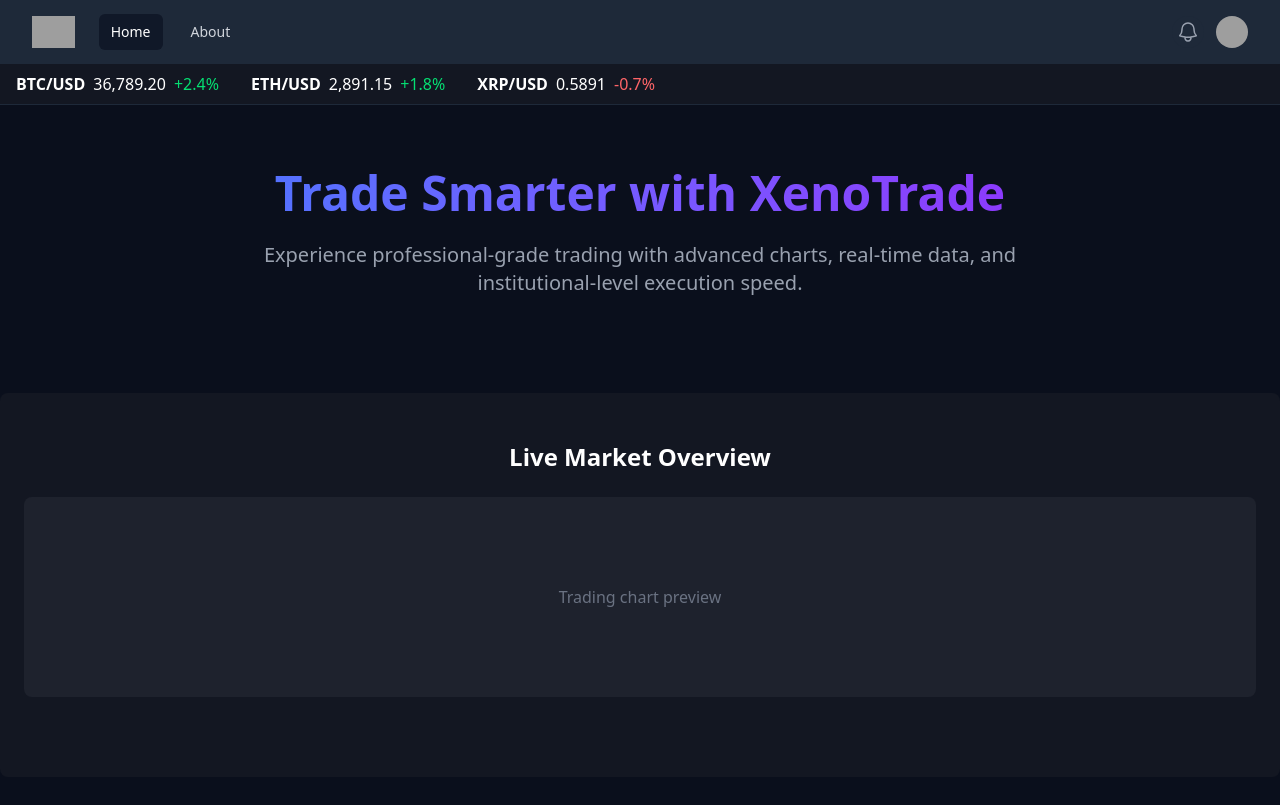
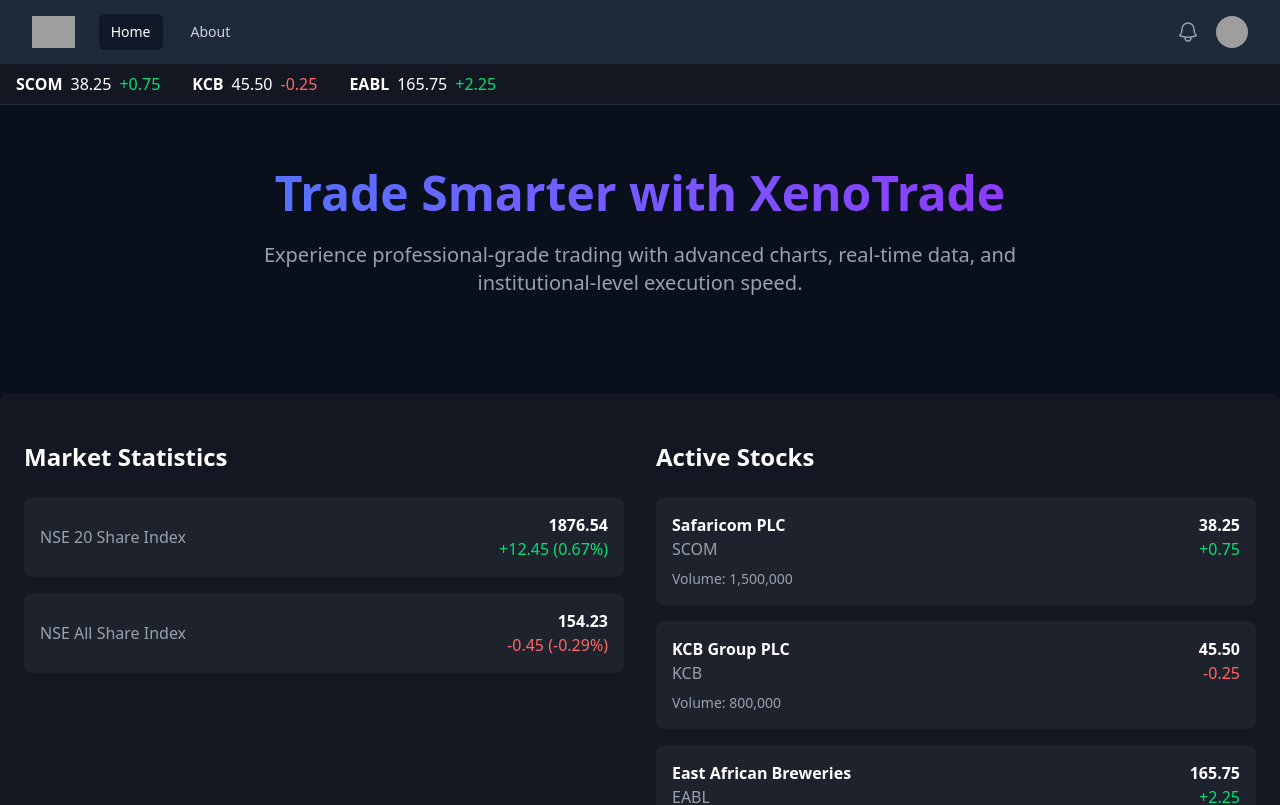
Before and after one commit to BettKev/XenoTrade, a React (Vite) app in the folder client/: page / in a window 1280 px wide. Shown: the top 805 px of the page. Built offline with nearby package versions, Linux system fonts and the light colour scheme; data requests are answered from the project's data file; grey boxes are pictures that could not be loaded.

Commit message:
Add mock server setup and integrate market stats and stock data fetching in Home page

```diff
--- a/client/package.json
+++ b/client/package.json
@@ -7,7 +7,8 @@
     "dev": "vite",
     "build": "tsc -b && vite build",
     "lint": "eslint .",
-    "preview": "vite preview"
+    "preview": "vite preview",
+    "mock-server": "json-server --watch src/mocks/db.json --port 3001"
   },
   "dependencies": {
     "@heroicons/react": "^2.2.0",
@@ -31,6 +32,7 @@
     "globals": "^15.15.0",
     "typescript": "~5.7.2",
     "typescript-eslint": "^8.24.1",
-    "vite": "^6.2.0"
+    "vite": "^6.2.0",
+    "json-server": "^0.17.4"
   }
 }
--- /dev/null
+++ b/client/src/mocks/db.json
@@ -0,0 +1,70 @@
+{
+  "users": [
+    {
+      "id": 1,
+      "name": "John Doe",
+      "email": "john@example.com",
+      "balance": 10000.00,
+      "portfolioValue": 15000.00
+    }
+  ],
+  "stocks": [
+    {
+      "id": "SCOM",
+      "name": "Safaricom PLC",
+      "price": 38.25,
+      "change": 0.75,
+      "volume": 1500000
+    },
+    {
+      "id": "KCB",
+      "name": "KCB Group PLC",
+      "price": 45.50,
+      "change": -0.25,
+      "volume": 800000
+    },
+    {
+      "id": "EABL",
+      "name": "East African Breweries",
+      "price": 165.75,
+      "change": 2.25,
+      "volume": 300000
+    }
+  ],
+  "transactions": [
+    {
+      "id": 1,
+      "userId": 1,
+      "stockId": "SCOM",
+      "type": "BUY",
+      "quantity": 100,
+      "price": 38.00,
+      "timestamp": "2024-02-15T10:30:00Z"
+    }
+  ],
+  "portfolio": [
+    {
+      "id": 1,
+      "userId": 1,
+      "stockId": "SCOM",
+      "quantity": 100,
+      "averagePrice": 38.00
+    }
+  ],
+  "market_stats": [
+    {
+      "id": "NSE20",
+      "name": "NSE 20 Share Index",
+      "value": 1876.54,
+      "change": 12.45,
+      "changePercent": 0.67
+    },
+    {
+      "id": "NASI",
+      "name": "NSE All Share Index",
+      "value": 154.23,
+      "change": -0.45,
+      "changePercent": -0.29
+    }
+  ]
+}
--- a/client/src/pages/Home.tsx
+++ b/client/src/pages/Home.tsx
@@ -1,13 +1,24 @@
-import React from 'react';
+import React, { useEffect, useState } from 'react';
 import { motion } from 'framer-motion';
 import { useLogin } from '../contexts/LoginContext';
 import { ChartBarIcon, ShieldCheckIcon, CurrencyDollarIcon, ClockIcon } from '@heroicons/react/24/outline';
+import axios from 'axios';
 
-const marketStats = [
-  { symbol: "BTC/USD", price: "36,789.20", change: "+2.4%" },
-  { symbol: "ETH/USD", price: "2,891.15", change: "+1.8%" },
-  { symbol: "XRP/USD", price: "0.5891", change: "-0.7%" },
-];
+interface Stock {
+  id: string;
+  name: string;
+  price: number;
+  change: number;
+  volume: number;
+}
+
+interface MarketStat {
+  id: string;
+  name: string;
+  value: number;
+  change: number;
+  changePercent: number;
+}
 
 const features = [
   {
@@ -34,23 +45,57 @@
 
 const Home: React.FC = () => {
   const { openLoginModal } = useLogin();
+  const [stocks, setStocks] = useState<Stock[]>([]);
+  const [marketStats, setMarketStats] = useState<MarketStat[]>([]);
+  const [loading, setLoading] = useState(true);
+
+  useEffect(() => {
+    const fetchData = async () => {
+      try {
+        const [stocksRes, statsRes] = await Promise.all([
+          axios.get('http://localhost:3001/stocks'),
+          axios.get('http://localhost:3001/market_stats')
+        ]);
+        setStocks(stocksRes.data);
+        setMarketStats(statsRes.data);
+      } catch (error) {
+        console.error('Error fetching data:', error);
+      } finally {
+        setLoading(false);
+      }
+    };
+
+    fetchData();
+  }, []);
 
   return (
     <div className="min-h-screen bg-[#0a0f1c] text-white">
       {/* Market Ticker */}
       <div className="bg-[#131722] border-b border-gray-800">
         <div className="container mx-auto py-2 px-4 overflow-x-auto">
-          <div className="flex space-x-8">
-            {marketStats.map((stat, index) => (
-              <div key={index} className="flex items-center space-x-2 whitespace-nowrap">
-                <span className="font-semibold">{stat.symbol}</span>
-                <span>{stat.price}</span>
-                <span className={stat.change.startsWith('+') ? 'text-green-400' : 'text-red-400'}>
-                  {stat.change}
-                </span>
-              </div>
-            ))}
-          </div>
+          {loading ? (
+            <div className="flex justify-center py-2">
+              <div className="animate-spin rounded-full h-6 w-6 border-b-2 border-blue-500"></div>
+            </div>
+          ) : (
+            <div className="flex space-x-8">
+              {stocks.map((stock, index) => (
+                <motion.div
+                  key={stock.id}
+                  initial={{ opacity: 0, x: -20 }}
+                  animate={{ opacity: 1, x: 0 }}
+                  transition={{ duration: 0.3, delay: index * 0.1 }}
+                  className="flex items-center space-x-2 whitespace-nowrap"
+                >
+                  <span className="font-semibold">{stock.id}</span>
+                  <span>{stock.price.toFixed(2)}</span>
+                  <span className={stock.change >= 0 ? 'text-green-400' : 'text-red-400'}>
+                    {stock.change >= 0 ? '+' : ''}{stock.change.toFixed(2)}
+                  </span>
+                </motion.div>
+              ))}
+            </div>
+          )}
         </div>
       </div>
 
@@ -71,14 +116,75 @@
         </motion.div>
       </section>
 
-      {/* Market Preview Section */}
+      {/* Market Stats Section */}
       <section className="container mx-auto px-6 py-12 bg-[#131722] rounded-lg mx-4">
-        <div className="text-center mb-8">
-          <h2 className="text-2xl font-bold">Live Market Overview</h2>
-          <div className="mt-6 h-[200px] bg-[#1e222d] rounded-lg flex items-center justify-center">
-            <span className="text-gray-500">Trading chart preview</span>
+        {loading ? (
+          <div className="flex justify-center py-8">
+            <div className="animate-spin rounded-full h-8 w-8 border-b-2 border-blue-500"></div>
           </div>
-        </div>
+        ) : (
+          <motion.div
+            initial={{ opacity: 0 }}
+            animate={{ opacity: 1 }}
+            transition={{ duration: 0.5 }}
+            className="grid grid-cols-1 md:grid-cols-2 gap-8"
+          >
+            <div>
+              <h2 className="text-2xl font-bold mb-6">Market Statistics</h2>
+              <div className="space-y-4">
+                {marketStats.map((stat, index) => (
+                  <motion.div
+                    key={stat.id}
+                    initial={{ opacity: 0, y: 20 }}
+                    animate={{ opacity: 1, y: 0 }}
+                    transition={{ duration: 0.3, delay: index * 0.1 }}
+                    className="bg-[#1e222d] p-4 rounded-lg"
+                  >
+                    <div className="flex justify-between items-center">
+                      <span className="text-gray-400">{stat.name}</span>
+                      <div className="text-right">
+                        <div className="font-semibold">{stat.value.toFixed(2)}</div>
+                        <div className={stat.change >= 0 ? 'text-green-400' : 'text-red-400'}>
+                          {stat.change >= 0 ? '+' : ''}{stat.change.toFixed(2)} ({stat.changePercent.toFixed(2)}%)
+                        </div>
+                      </div>
+                    </div>
+                  </motion.div>
+                ))}
+              </div>
+            </div>
+            <div>
+              <h2 className="text-2xl font-bold mb-6">Active Stocks</h2>
+              <div className="space-y-4">
+                {stocks.map((stock, index) => (
+                  <motion.div
+                    key={stock.id}
+                    initial={{ opacity: 0, y: 20 }}
+                    animate={{ opacity: 1, y: 0 }}
+                    transition={{ duration: 0.3, delay: index * 0.1 }}
+                    className="bg-[#1e222d] p-4 rounded-lg"
+                  >
+                    <div className="flex justify-between items-center">
+                      <div>
+                        <div className="font-semibold">{stock.name}</div>
+                        <div className="text-gray-400">{stock.id}</div>
+                      </div>
+                      <div className="text-right">
+                        <div className="font-semibold">{stock.price.toFixed(2)}</div>
+                        <div className={stock.change >= 0 ? 'text-green-400' : 'text-red-400'}>
+                          {stock.change >= 0 ? '+' : ''}{stock.change.toFixed(2)}
+                        </div>
+                      </div>
+                    </div>
+                    <div className="mt-2 text-sm text-gray-400">
+                      Volume: {stock.volume.toLocaleString()}
+                    </div>
+                  </motion.div>
+                ))}
+              </div>
+            </div>
+          </motion.div>
+        )}
       </section>
 
       {/* Features Grid */}
```
Also changed, not shown: 1 other file (tests, documents, lock files or other folders).
